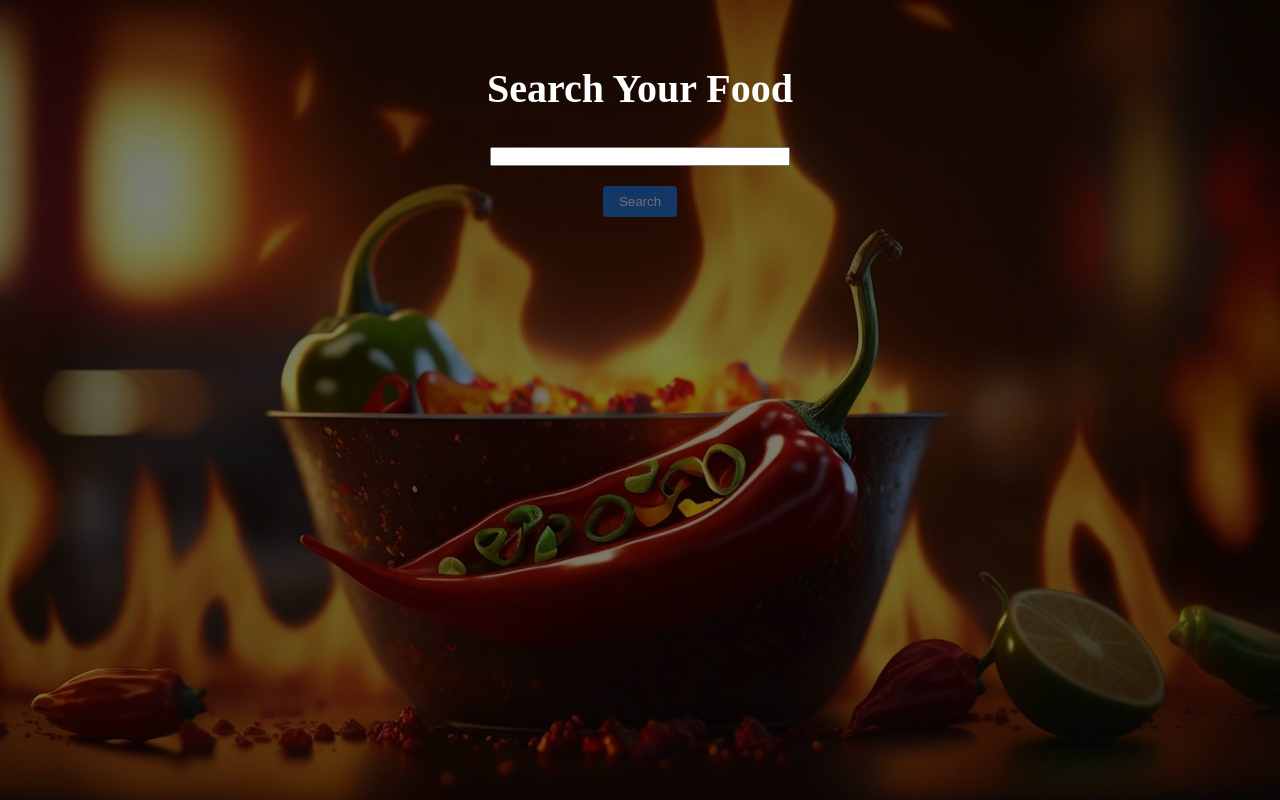
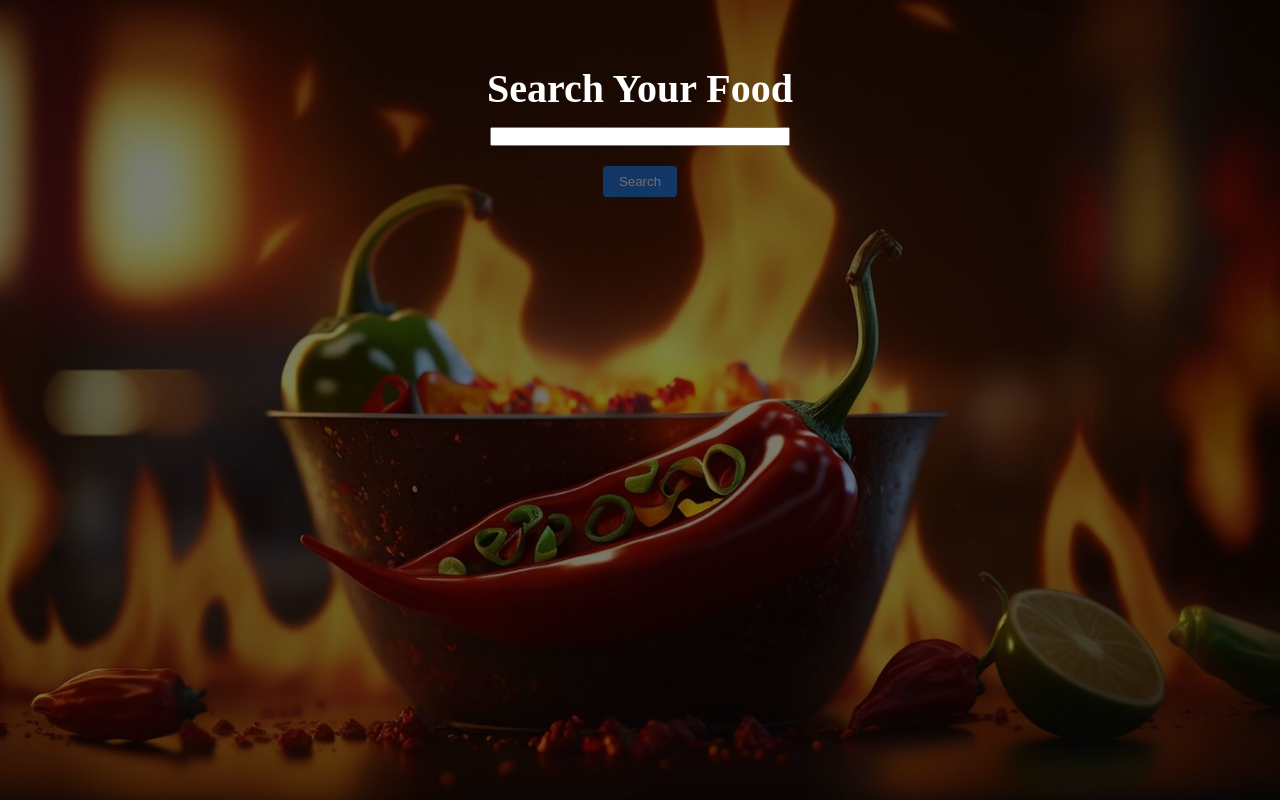
Before and after one commit to youal9/mat-applikationer, a React (Vite) app: page / in a window 1280 px wide. Built offline with nearby package versions, Linux system fonts and the light colour scheme.

Commit message:
some adjustes

```diff
--- a/src/Components/Search/Search.css
+++ b/src/Components/Search/Search.css
@@ -1,21 +1,25 @@
 .search{
-margin:20px auto ;
+  display: flex;
+  flex-direction: column; /* Lägg elementen vertikalt */
+  align-items: center; /* Centrera horisontellt */
+  justify-content: center; /* Centrera vertikalt */
+  width: 300px;
+  margin: auto; /* Centrera horisontellt om det behövs */
 
-width: 300px;
-text-align: center;
 }
 .input{
   margin-bottom: 20px;
   width: 100%;
+  outline: none;
 }
 button:disabled {
     pointer-events: none;
     opacity: 0.4;
 }
 .searchError {
-  color: rgb(255, 6, 6); /* Ändra färgen här till vad du vill */
+  color: rgb(255, 255, 255); /* Ändra färgen här till vad du vill */
   font-weight: bold;
-  font-size: 25px;
+  font-size: 35px;
   margin-top: 10px;
 }
 
```
